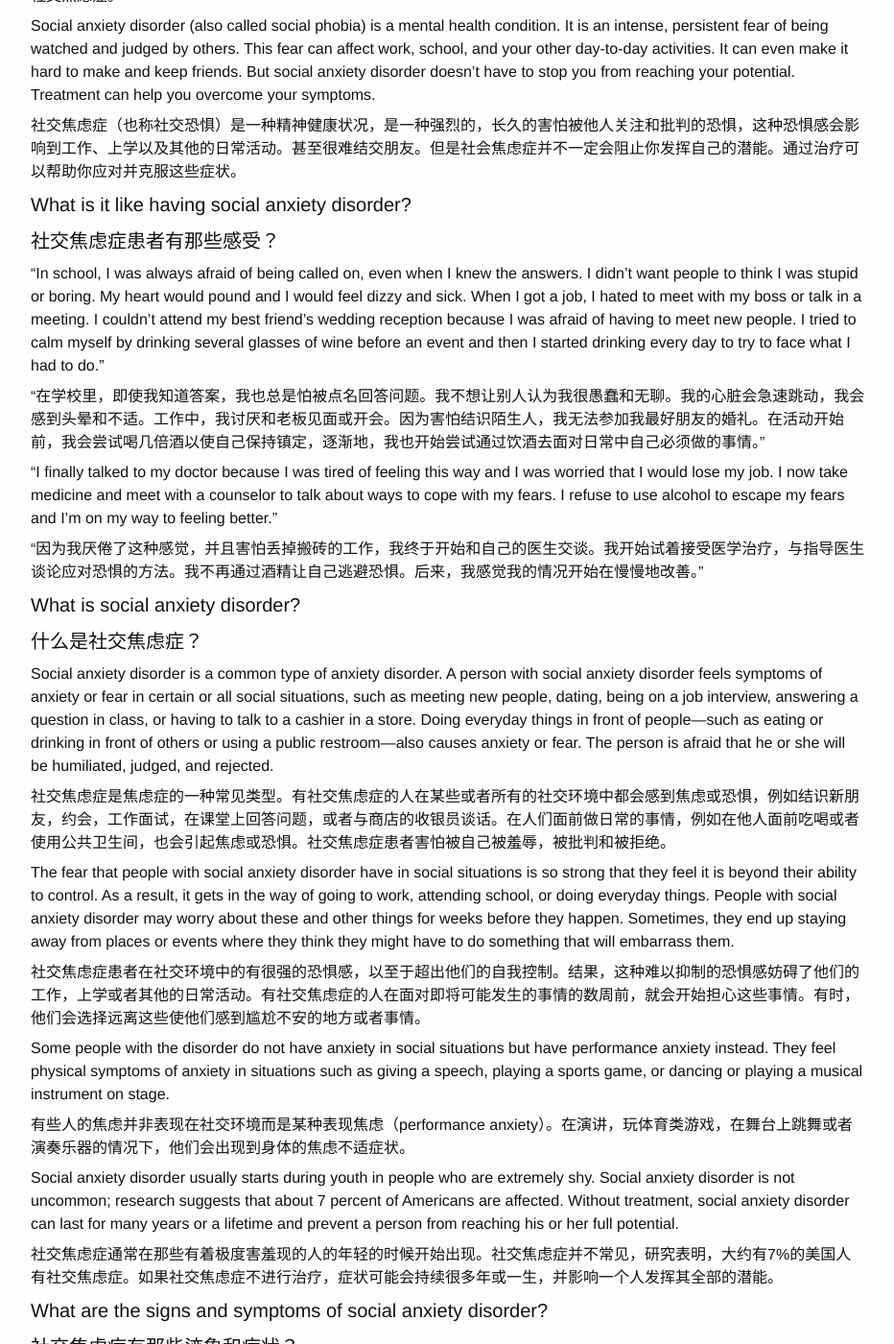
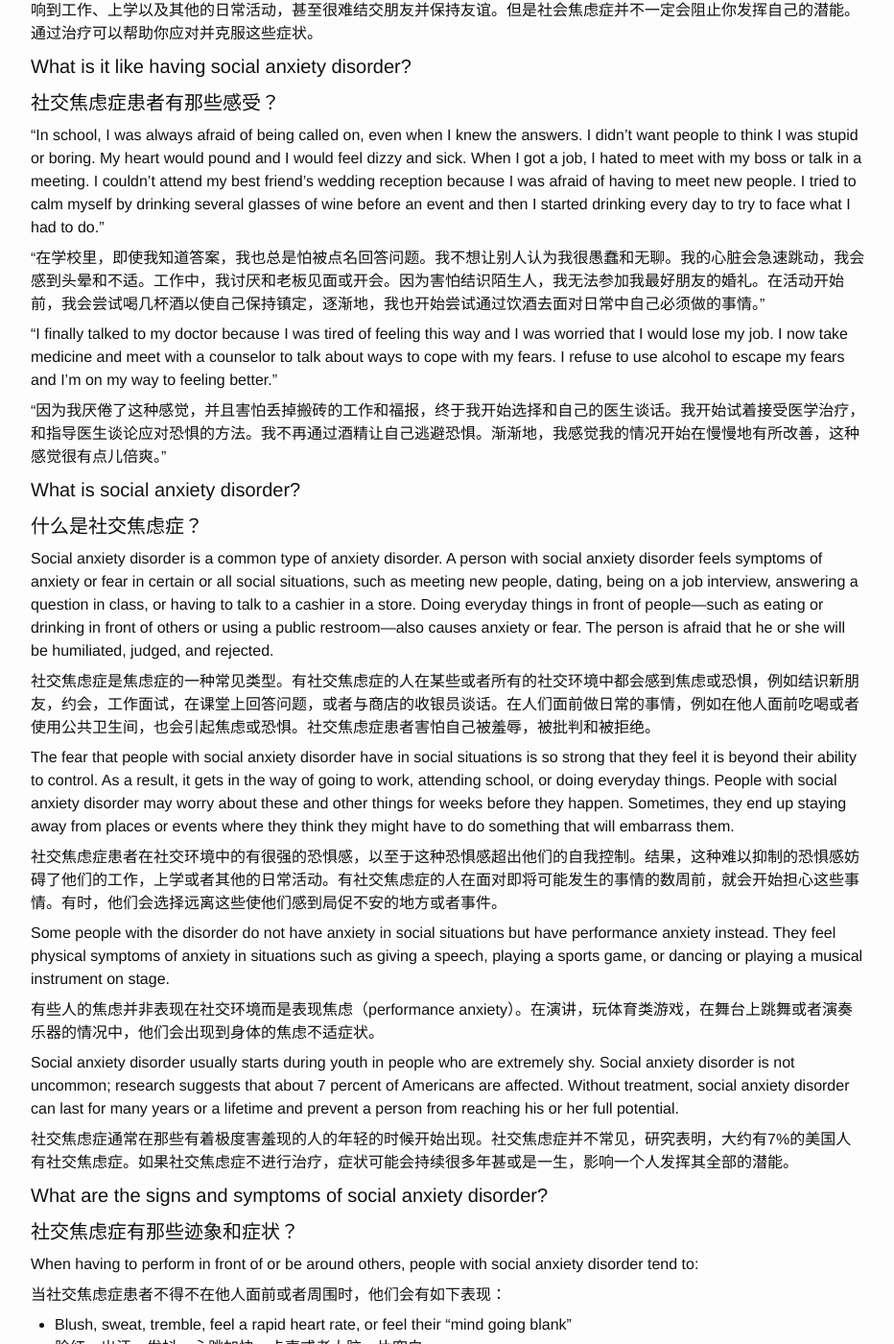
Before and after one commit to lianyu1115/lianyu, a Jekyll site: the page built from _essays/2021-01-07-social-anxiety-disorder--more-than-just-shyness.md, in a window 1280 px wide and 1400 px high, scrolled down 1195 px. Shown: the whole window at 96% size, without its empty margins (173-1105 px from the left). Built offline with Jekyll 4.4.1, drawn with Linux system fonts in a browser that asks for light colours; some of the changed text lies outside the part shown.

Commit message:
Update 2021-01-07-social-anxiety-disorder--more-than-just-shyness.md

```diff
--- a/_essays/2021-01-07-social-anxiety-disorder--more-than-just-shyness.md
+++ b/_essays/2021-01-07-social-anxiety-disorder--more-than-just-shyness.md
@@ -33,7 +33,7 @@
 
 Social anxiety disorder (also called social phobia) is a mental health condition. It is an intense, persistent fear of being watched and judged by others. This fear can affect work, school, and your other day-to-day activities. It can even make it hard to make and keep friends. But social anxiety disorder doesn’t have to stop you from reaching your potential. Treatment can help you overcome your symptoms.
 
-社交焦虑症（也称社交恐惧）是一种精神健康状况，是一种强烈的，长久的害怕被他人关注和批判的恐惧，这种恐惧感会影响到工作、上学以及其他的日常活动。甚至很难结交朋友。但是社会焦虑症并不一定会阻止你发挥自己的潜能。通过治疗可以帮助你应对并克服这些症状。
+社交焦虑症（也称社交恐惧）是一种精神健康状况，是一种强烈的，长久的害怕被他人关注和批判的恐惧，这种恐惧感会影响到工作、上学以及其他的日常活动，甚至很难结交朋友并保持友谊。但是社会焦虑症并不一定会阻止你发挥自己的潜能。通过治疗可以帮助你应对并克服这些症状。
 
 #### What is it like having social anxiety disorder?
 
@@ -41,11 +41,11 @@
 
 “In school, I was always afraid of being called on, even when I knew the answers. I didn’t want people to think I was stupid or boring. My heart would pound and I would feel dizzy and sick. When I got a job, I hated to meet with my boss or talk in a meeting. I couldn’t attend my best friend’s wedding reception because I was afraid of having to meet new people. I tried to calm myself by drinking several glasses of wine before an event and then I started drinking every day to try to face what I had to do.”
 
-“在学校里，即使我知道答案，我也总是怕被点名回答问题。我不想让别人认为我很愚蠢和无聊。我的心脏会急速跳动，我会感到头晕和不适。工作中，我讨厌和老板见面或开会。因为害怕结识陌生人，我无法参加我最好朋友的婚礼。在活动开始前，我会尝试喝几倍酒以使自己保持镇定，逐渐地，我也开始尝试通过饮酒去面对日常中自己必须做的事情。”
+“在学校里，即使我知道答案，我也总是怕被点名回答问题。我不想让别人认为我很愚蠢和无聊。我的心脏会急速跳动，我会感到头晕和不适。工作中，我讨厌和老板见面或开会。因为害怕结识陌生人，我无法参加我最好朋友的婚礼。在活动开始前，我会尝试喝几杯酒以使自己保持镇定，逐渐地，我也开始尝试通过饮酒去面对日常中自己必须做的事情。”
 
 “I finally talked to my doctor because I was tired of feeling this way and I was worried that I would lose my job. I now take medicine and meet with a counselor to talk about ways to cope with my fears. I refuse to use alcohol to escape my fears and I’m on my way to feeling better.”
 
-“因为我厌倦了这种感觉，并且害怕丢掉搬砖的工作，我终于开始和自己的医生交谈。我开始试着接受医学治疗，与指导医生谈论应对恐惧的方法。我不再通过酒精让自己逃避恐惧。后来，我感觉我的情况开始在慢慢地改善。”
+“因为我厌倦了这种感觉，并且害怕丢掉搬砖的工作和福报，终于我开始选择和自己的医生谈话。我开始试着接受医学治疗，和指导医生谈论应对恐惧的方法。我不再通过酒精让自己逃避恐惧。渐渐地，我感觉我的情况开始在慢慢地有所改善，这种感觉很有点儿倍爽。”
 
 #### What is social anxiety disorder?
 
@@ -53,19 +53,19 @@
 
 Social anxiety disorder is a common type of anxiety disorder. A person with social anxiety disorder feels symptoms of anxiety or fear in certain or all social situations, such as meeting new people, dating, being on a job interview, answering a question in class, or having to talk to a cashier in a store. Doing everyday things in front of people—such as eating or drinking in front of others or using a public restroom—also causes anxiety or fear. The person is afraid that he or she will be humiliated, judged, and rejected.
 
-社交焦虑症是焦虑症的一种常见类型。有社交焦虑症的人在某些或者所有的社交环境中都会感到焦虑或恐惧，例如结识新朋友，约会，工作面试，在课堂上回答问题，或者与商店的收银员谈话。在人们面前做日常的事情，例如在他人面前吃喝或者使用公共卫生间，也会引起焦虑或恐惧。社交焦虑症患者害怕被自己被羞辱，被批判和被拒绝。
+社交焦虑症是焦虑症的一种常见类型。有社交焦虑症的人在某些或者所有的社交环境中都会感到焦虑或恐惧，例如结识新朋友，约会，工作面试，在课堂上回答问题，或者与商店的收银员谈话。在人们面前做日常的事情，例如在他人面前吃喝或者使用公共卫生间，也会引起焦虑或恐惧。社交焦虑症患者害怕自己被羞辱，被批判和被拒绝。
 
 The fear that people with social anxiety disorder have in social situations is so strong that they feel it is beyond their ability to control. As a result, it gets in the way of going to work, attending school, or doing everyday things. People with social anxiety disorder may worry about these and other things for weeks before they happen. Sometimes, they end up staying away from places or events where they think they might have to do something that will embarrass them.
 
-社交焦虑症患者在社交环境中的有很强的恐惧感，以至于超出他们的自我控制。结果，这种难以抑制的恐惧感妨碍了他们的工作，上学或者其他的日常活动。有社交焦虑症的人在面对即将可能发生的事情的数周前，就会开始担心这些事情。有时，他们会选择远离这些使他们感到尴尬不安的地方或者事情。
+社交焦虑症患者在社交环境中的有很强的恐惧感，以至于这种恐惧感超出他们的自我控制。结果，这种难以抑制的恐惧感妨碍了他们的工作，上学或者其他的日常活动。有社交焦虑症的人在面对即将可能发生的事情的数周前，就会开始担心这些事情。有时，他们会选择远离这些使他们感到局促不安的地方或者事件。
 
 Some people with the disorder do not have anxiety in social situations but have performance anxiety instead. They feel physical symptoms of anxiety in situations such as giving a speech, playing a sports game, or dancing or playing a musical instrument on stage.
 
-有些人的焦虑并非表现在社交环境而是某种表现焦虑（performance anxiety）。在演讲，玩体育类游戏，在舞台上跳舞或者演奏乐器的情况下，他们会出现到身体的焦虑不适症状。
+有些人的焦虑并非表现在社交环境而是表现焦虑（performance anxiety）。在演讲，玩体育类游戏，在舞台上跳舞或者演奏乐器的情况中，他们会出现到身体的焦虑不适症状。
 
 Social anxiety disorder usually starts during youth in people who are extremely shy. Social anxiety disorder is not uncommon; research suggests that about 7 percent of Americans are affected. Without treatment, social anxiety disorder can last for many years or a lifetime and prevent a person from reaching his or her full potential.
 
-社交焦虑症通常在那些有着极度害羞现的人的年轻的时候开始出现。社交焦虑症并不常见，研究表明，大约有7%的美国人有社交焦虑症。如果社交焦虑症不进行治疗，症状可能会持续很多年或一生，并影响一个人发挥其全部的潜能。
+社交焦虑症通常在那些有着极度害羞现的人的年轻的时候开始出现。社交焦虑症并不常见，研究表明，大约有7%的美国人有社交焦虑症。如果社交焦虑症不进行治疗，症状可能会持续很多年甚或是一生，影响一个人发挥其全部的潜能。
 
 #### What are the signs and symptoms of social anxiety disorder?
 
@@ -102,7 +102,7 @@
 
 Social anxiety disorder sometimes runs in families, but no one knows for sure why some family members have it while others don’t. Researchers have found that several parts of the brain are involved in fear and anxiety. Some researchers think that misreading of others’ behavior may play a role in causing or worsening social anxiety. For example, you may think that people are staring or frowning at you when they truly are not. Underdeveloped social skills are another possible contributor to social anxiety. For example, if you have underdeveloped social skills, you may feel discouraged after talking with people and may worry about doing it in the future. By learning more about fear and anxiety in the brain, scientists may be able to create better treatments. Researchers are also looking for ways in which stress and environmental factors may play a role.
 
-社交焦虑症有时会出现家族聚集现象，但没人知道为什么有些家庭成员却没有社交焦虑症。研究人员发现，大脑中有几个部分都与恐惧和焦虑有关。一些研究人员认为，对他人行为的误解可能会导致社交焦虑甚或者加剧社交焦虑。例如，你可能认为有人在盯着你或者对你皱眉，尽管真实的情况并非如此。**缺乏社交技能也是另外一种导致社交焦虑的原因之一。**例如，如果你没有什么社交技能，在与人交谈后，你可能会感到沮丧，并担心你的这种行为的未来表现。通过对大脑中焦虑和恐惧的更多的了解，科学家也许可以发现更好的治疗方法。研究人员发现，压力和环境因素也可能是导致焦虑的原因。
+社交焦虑症有时会出现家族聚集现象，但没人知道为什么有些家庭成员却没有社交焦虑症。研究人员发现，大脑中有几个部分都与恐惧和焦虑有关。一些研究人员认为，对他人行为的误解可能会导致社交焦虑甚或者加剧社交焦虑。例如，你可能认为有人在盯着你或者对你皱眉，尽管真实的情况并非如此。**缺乏社交技能也是另外一种导致社交焦虑的原因之一。**例如，如果你没有什么社交技能，在与人交谈后，你可能会感到沮丧，并担心你的这种行为的未来表现。通过对大脑中焦虑和恐惧的更多的了解，科学家也许可以发现更好的治疗方法。**研究人员发现，压力和环境因素也可能是导致焦虑的原因。**
 
 #### How is social anxiety disorder treated?
 
@@ -116,25 +116,25 @@
 
 社交焦虑症通常采用的是心理疗法（有时称为“谈话”疗法），药物或者两种兼有。与你的医生或者健康顾问谈谈最适合你的治疗方法。如果你的健康顾问无法提供给你处理方案，可以访问 [NIMH](http://www.nimh.nih.gov/findhelp) 以获取可能对你有用的资源。
 
-##### Psychotherapy
+**Psychotherapy**
 
-##### 心理治疗
+**心理治疗**
 
 A type of psychotherapy called cognitive behavioral therapy (CBT) is especially useful for treating social anxiety disorder. CBT teaches you different ways of thinking, behaving, and reacting to situations that help you feel less anxious and fearful. It can also help you learn and practice social skills. CBT delivered in a group format can be especially helpful. For more information on psychotherapy, please visit [www.nimh.nih.gov/health/topics/psychotherapies](http://www.nimh.nih.gov/health/topics/psychotherapies).
 
 一种称为认知行为疗法（CBT）的心理疗法对治疗社交焦虑症特别有用。CBT 可以教给你不同的思考方式，行为方式和反映方式应对社交环境，以帮你减少焦虑和恐惧，同时也可以帮你练习和实践社交技能。以小组的形式进行 CBT 治疗尤其有用。有关心理治疗的更多信息，请访问 [www.nimh.nih.gov/health/topics/psychotherapies](http://www.nimh.nih.gov/health/topics/psychotherapies)
 
-##### Support Groups
+**Support Groups**
 
-##### 支持小组
+**支持小组**
 
 Many people with social anxiety also find support groups helpful. In a group of people who all have social anxiety disorder, you can receive unbiased, honest feedback about how others in the group see you. This way, you can learn that your thoughts about judgment and rejection are not true or are distorted. You can also learn how others with social anxiety disorder approach and overcome the fear of social situations.
 
-许多患有社交焦虑症的人发现支持小组也很有帮助。在一群都有社交焦虑症的人中，你会收到他人如何看待你的公正的，真诚的反馈。这样，你可以了解到那些你想象中的被批判和被拒绝并不是真实的。你还可以了解到其他患有社交焦虑症的人如何应对并克服对社交环境的恐惧。
+许多患有社交焦虑症的人发现支持小组也很有帮助。在一群都有社交焦虑症的人中，你会收到有关他人如何看待你的公正的，真诚的反馈。这样，你可以了解到那些你想象中的被批判和被拒绝并不是真实的。你还可以了解到其他患有社交焦虑症的人如何应对并克服对社交环境的恐惧。
 
-##### Medication
+**Medication**
 
-##### 药物
+**药物**
 
 There are three types of medications used to help treat social anxiety disorder:
 
```
